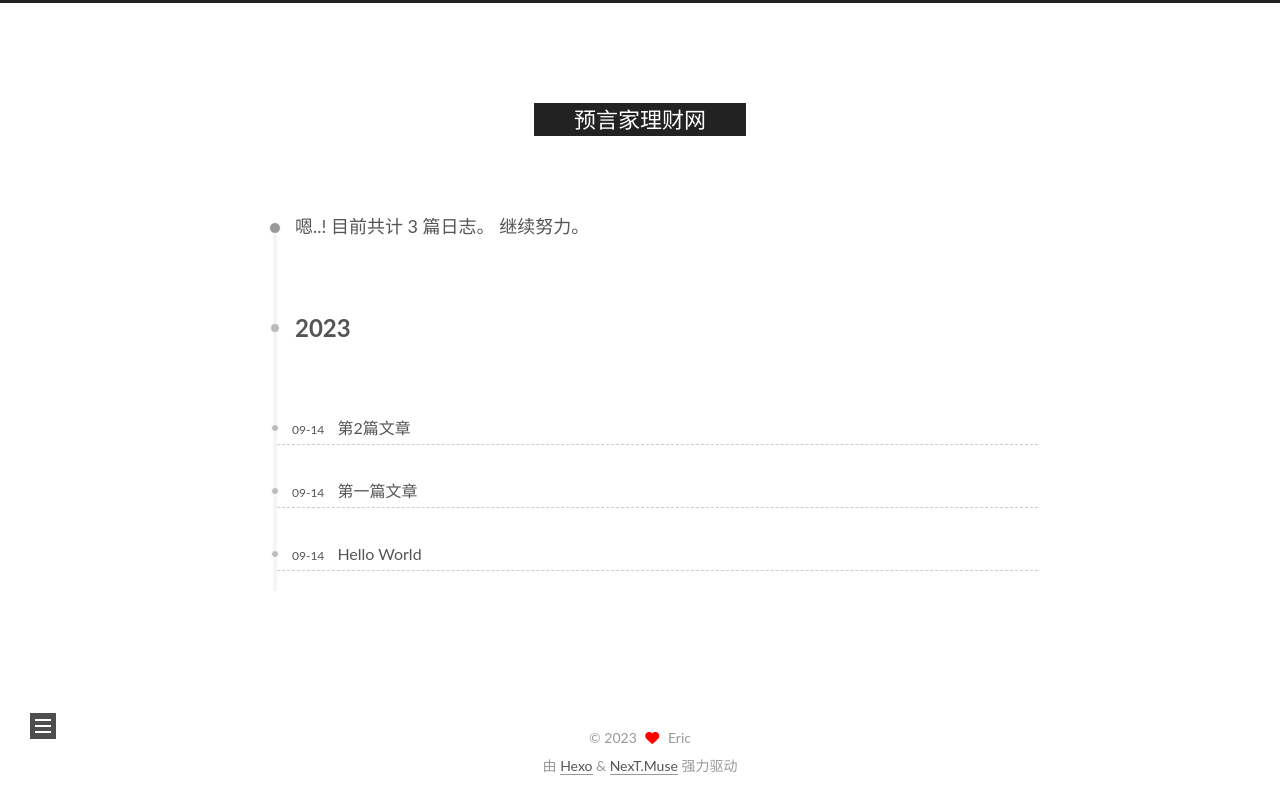
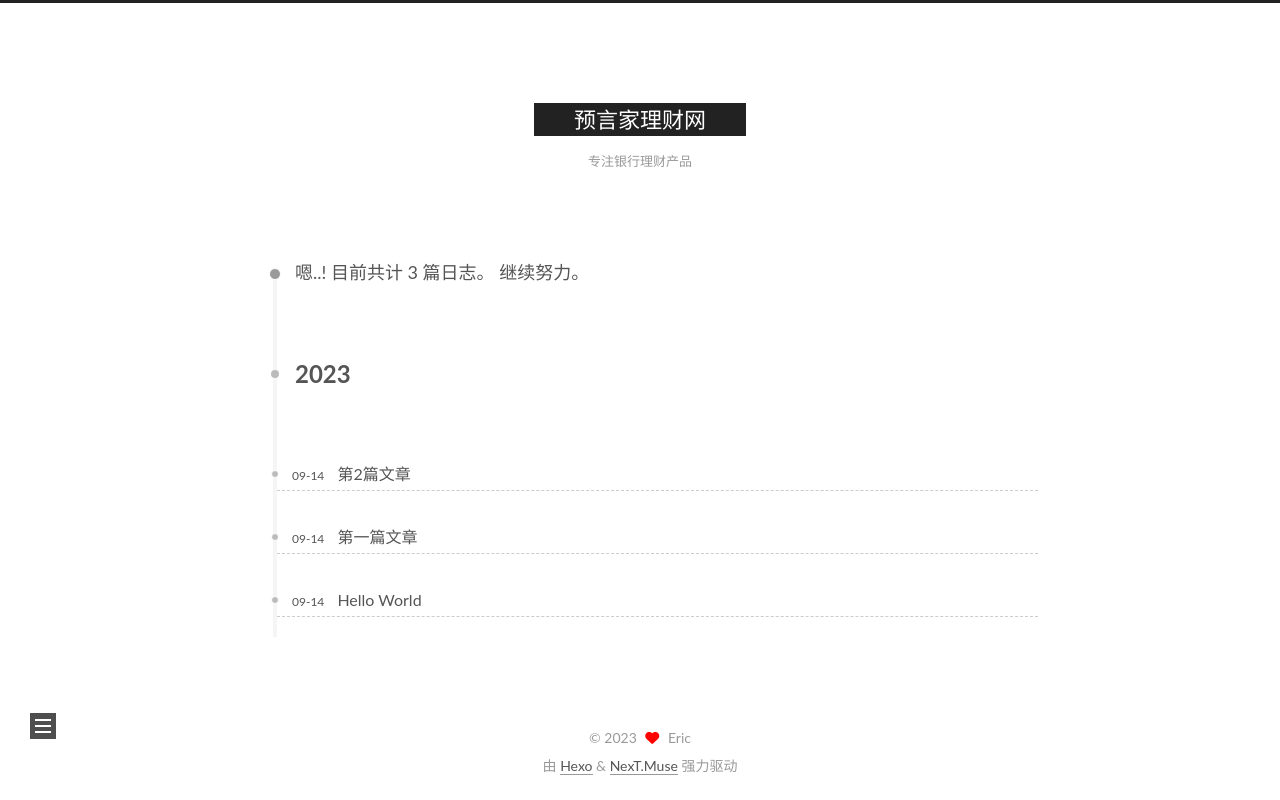
Before and after one commit to fuyouwang/fuyouwang.github.io, a plain HTML site: page archives/index.html in a window 1280 px wide. Drawn offline with nearby package versions, Linux system fonts and the light colour scheme.

Commit message:
Site updated: 2023-09-14 23:00:25

```diff
--- a/archives/index.html
+++ b/archives/index.html
@@ -70,6 +70,7 @@
       <h1 class="site-title">预言家理财网</h1>
       <i class="logo-line"></i>
     </a>
+      <p class="site-subtitle" itemprop="description">专注银行理财产品</p>
   </div>
 
   <div class="site-nav-right">
```
Also changed, not shown: 2023/09/14/hello-world/index.html (+1 -0 lines), 2023/09/14/第2篇文章/index.html (+1 -0 lines), 2023/09/14/第一篇文章/index.html (+1 -0 lines), archives/2023/09/index.html (+1 -0 lines), archives/2023/index.html (+1 -0 lines), index.html (+2 -1 lines), CNAME.txt (added).
